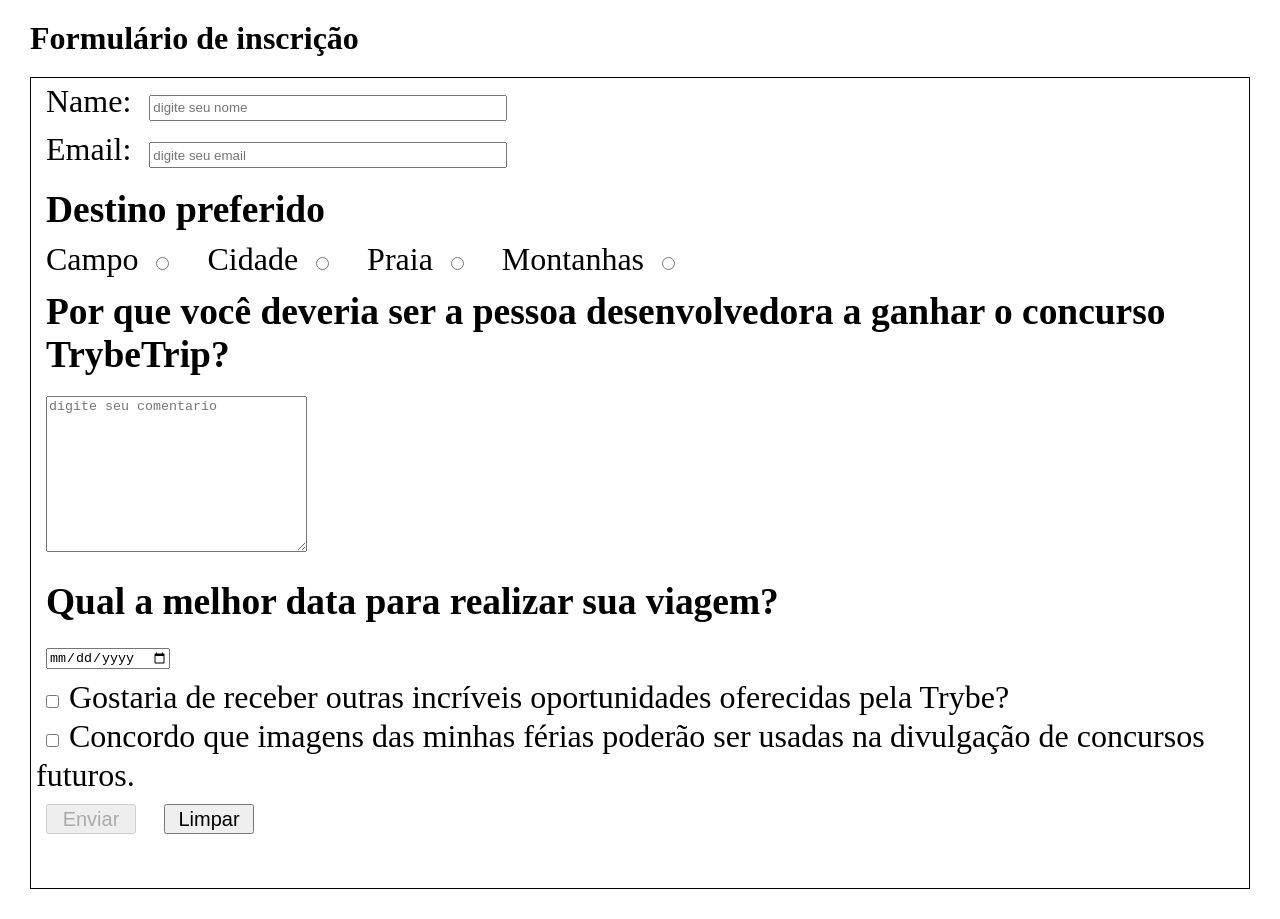
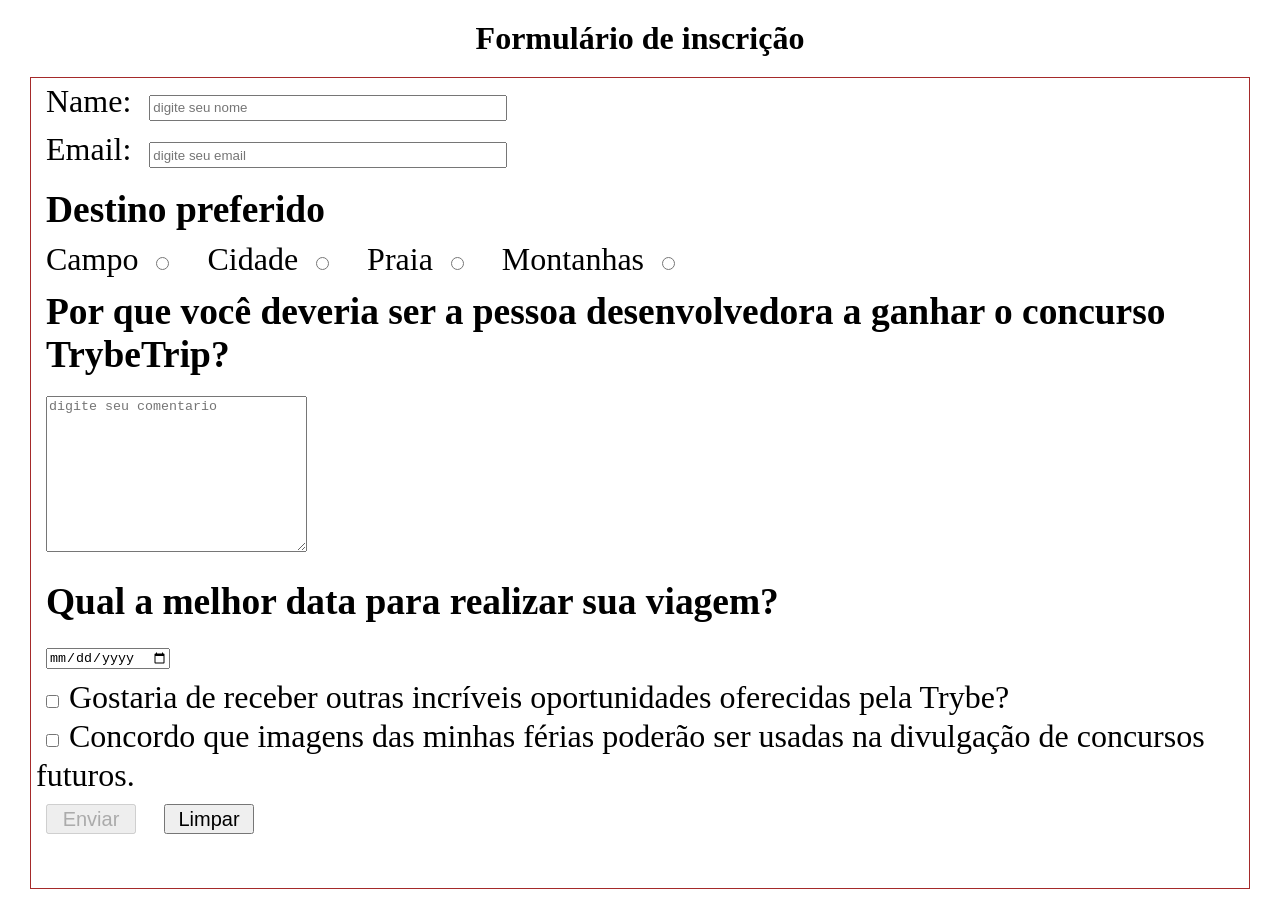
Before and after one commit to ThamyrisCabralArraes/exercicios-refeitos, a plain HTML site: page forms/index.html in a window 1280 px wide. Drawn offline with Linux system fonts and the light colour scheme.

Commit message:
exercicio de form - add mudancas CSS

```diff
--- a/forms/style.css
+++ b/forms/style.css
@@ -1,9 +1,12 @@
 * {
   margin: 10px;
 }
+h1 {
+  text-align: center;
+}
 
 #forms {
-  border: 1px solid black;
+  border: 1px solid brown;
   display: inline-block;
   height: 800px;
   font-size: 2em;
```
